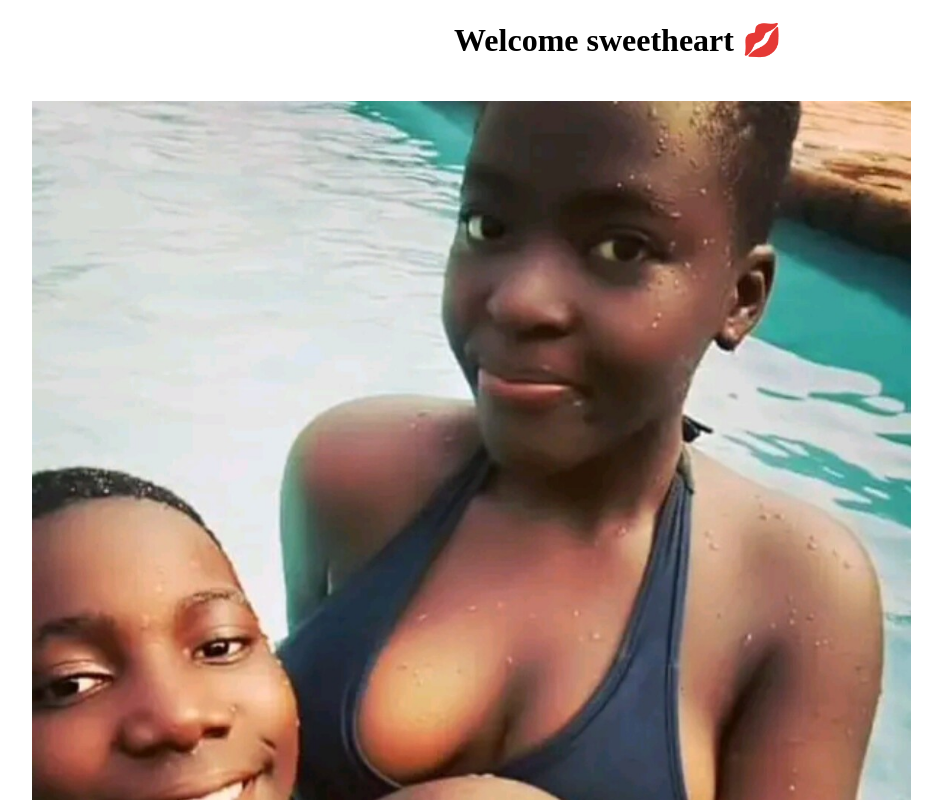
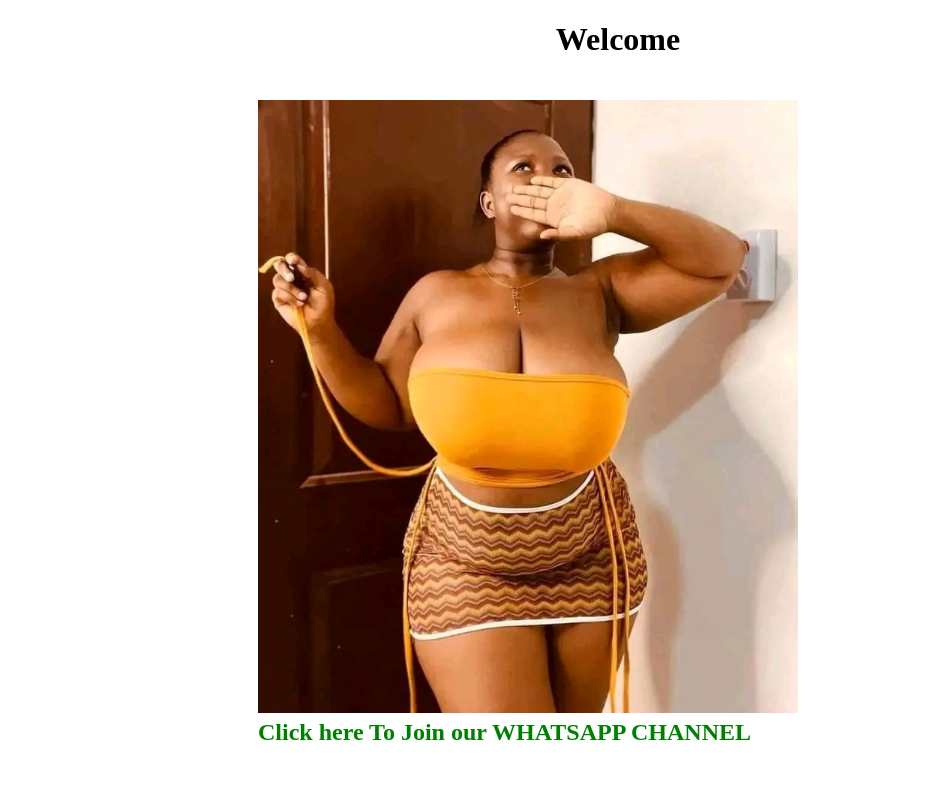
Before and after one commit to Tatin13/Iyoo-Chat, a plain HTML site: page index.html in a window 1280 px wide. Shown: the top 800 px of the page, without its empty margins (22-964 px from the left). Drawn offline with Linux system fonts and the light colour scheme.

Commit message:
Update index.html

```diff
--- a/index.html
+++ b/index.html
@@ -3,17 +3,17 @@
 <head>
     <meta charset="UTF-8">
     <meta name="viewport" content="width=device-width, initial-scale=1.0">
-    <title>Iyoo Chat</title>
+    <title>KONET9JA</title>
 
 </head>
 <body>
-<h1 style="text-align: center;">Welcome sweetheart 💋</h1>
+<h1 style="text-align: center;">Welcome</h1>
 <div style="display:flex; flex-wrap:wrap; justify-content:center;">
 
 
-<h2> <a style="text-decoration:none; color:green;font-weight:bold;text-align:center;" href="https://hookpanda.com/home.php"><img style="width:75%;" src="onyinye2.jpg" ><br>
-    Click here for sex videos and hookup </a></h2>
-    <h3> Also Say hi on WhatsApp +2349137608452</h3>
+<h2> <a style="text-decoration:none; color:green;font-weight:bold;text-align:center;" href="https://hookpanda.com/home.php"><img style="width:75%;" src="onyinye3.jpg" ><br>
+    Click here To Join our WHATSAPP CHANNEL </a></h2>
+
 </div>
 </body>
 
```
